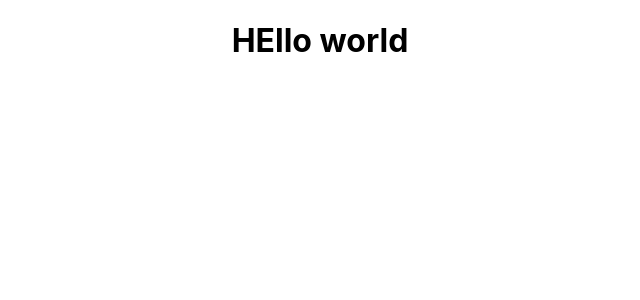
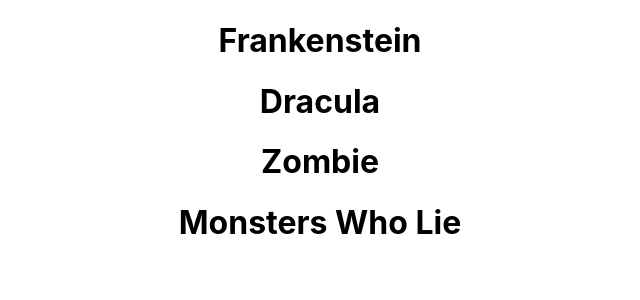
Before and after one commit to waiscodes/react-ride-along, a React (Create React App) app: page / in a window 1280 px wide. Shown: the top 300 px of the page, without its empty margins (320-960 px from the left). Built offline with nearby package versions, Linux system fonts and the light colour scheme.

Commit message:
added id and keys to the array of items

```diff
--- a/src/App.jsx
+++ b/src/App.jsx
@@ -5,18 +5,22 @@
   constructor() {
     super();
     this.state = {
-      monster: [
+      monsters: [
         {
-          name: 'Frankenstein'
+          name: 'Frankenstein',
+          id: "1"
         },
         {
-          name: 'Dracula'
+          name: 'Dracula',
+          id: "2"
         },
         {
-          name: 'Zombie'
+          name: 'Zombie',
+          id: "3"
         },
         {
-          name: 'Monsters Who Lie'
+          name: 'Monsters Who Lie',
+          id: "4"
         },
       ]
     }
@@ -25,9 +29,13 @@
   render() {
     return (
       <div className="App">
-        <header>
-          <h1>HEllo world</h1>
-        </header>
+        {
+          this.state.monsters.map((monster) => {
+            return (
+              <h1 key={monster.id} >{monster.name}</h1>
+            )
+          })
+        }
       </div>
     )
   }
```
